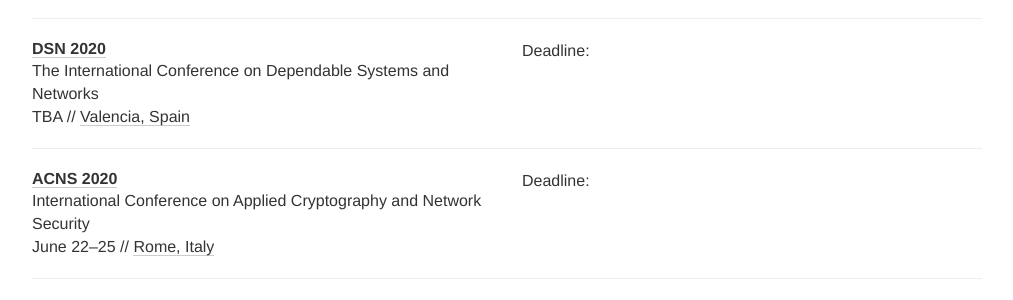
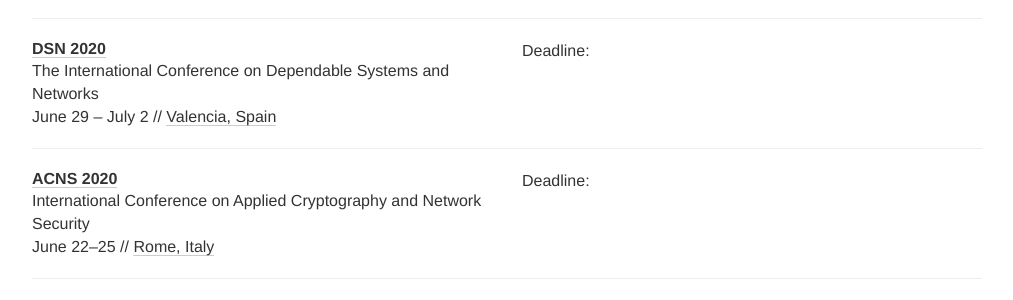
Before and after one commit to sec-deadlines/sec-deadlines.github.io, a Jekyll site: the page built from index.html, in a window 1280 px wide and 900 px high, scrolled down 2990 px. Shown: the part 152-452 px from the top of the window, without its empty margins (133-1146 px from the left). Built offline with Jekyll 4.4.1, drawn with Linux system fonts in a browser that asks for light colours; nearby versions of some CDN libraries; comment, search, counter and statistics services are not loaded.

Commit message:
Fix DSN 2020 URL and date (#37)

```diff
--- a/_data/conferences.yml
+++ b/_data/conferences.yml
@@ -275,9 +275,9 @@
 - name: DSN
   description: The International Conference on Dependable Systems and Networks
   year: 2020
-  link: https://dsn.org/
+  link: https://dsn2020.webs.upv.es/
   deadline: "2019-12-03 23:59"
-  date: TBA
+  date: June 29 - July 2
   place: Valencia, Spain
   tags: SEC
 
```
